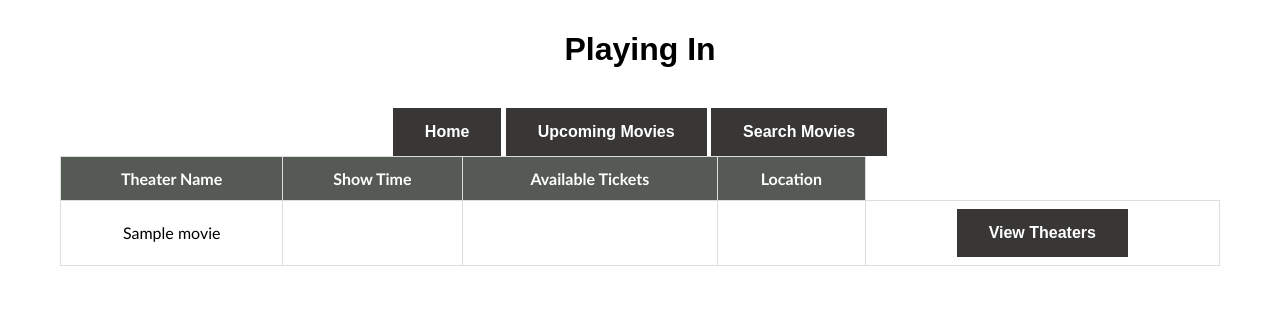
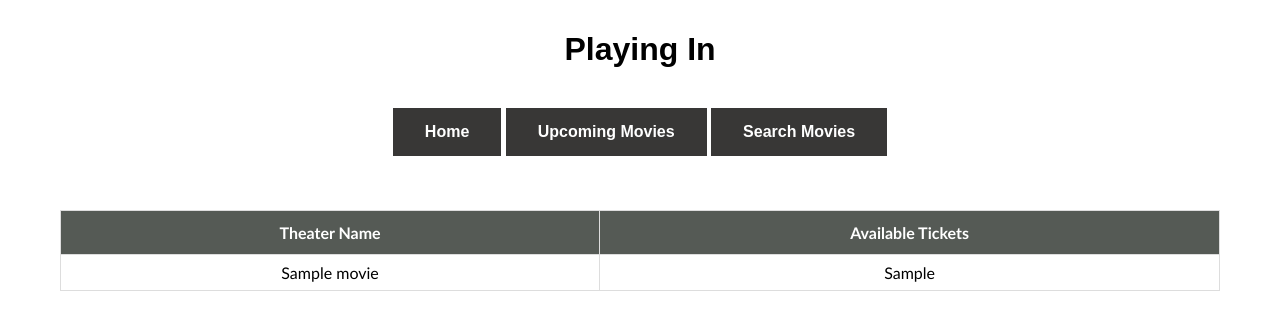
Before and after one commit to arunshaju001/Movie-Booking-System-using-Flask, a Flask app: template templates/theaters.html in a window 1280 px wide. Shown: the top 330 px of the page. Run offline with Flask 2, Linux system fonts and the light colour scheme; the template is opened without the code that fills it: most values are stand-ins (such as "Sample title", 1, 10 or a date in 2020).

Commit message:
Updated theaters.html

```diff
--- a/templates/theaters.html
+++ b/templates/theaters.html
@@ -10,14 +10,12 @@
             <a href="{{ url_for('upcoming') }}" ><button type="button" >Upcoming Movies</button></a>
             <a href="{{ url_for('search') }}" ><button type="button" >Search Movies</button></a>
 
-        </center>
+        </center>   <br><br><br>
         <table class="table table-hover">
             <thead>
             <tr>
                 <th scope="col">Theater Name</th>
-                <th scope="col">Show Time</th>
                 <th scope="col">Available Tickets</th>
-                <th scope="col">Location</th>
             </tr>
             </thead>
             <tbody>
@@ -26,14 +24,8 @@
             {% for movie in result %}
             <tr>
                 <td scope='row'>{{ movie['theater_name'] }}</td>
-                <td>{{ movie['show_time']  }}</td>
-                <td>{{ movie['show_time']  }}</td>
-                <td>{{ movie['show_time']  }}</td>
-                <td>
-                    <form action="{{url_for('theaters')}}" method="POST">
-                        <input type="hidden" name="movie_name" value="{{ movie['movie_name'] }}" >
-                    <button>View Theaters</button></form>
-                </td>
+                <td>{{ movie['available_tickets']  }}</td>
+
             </tr>
             {% endfor %}
             </tbody>
```
